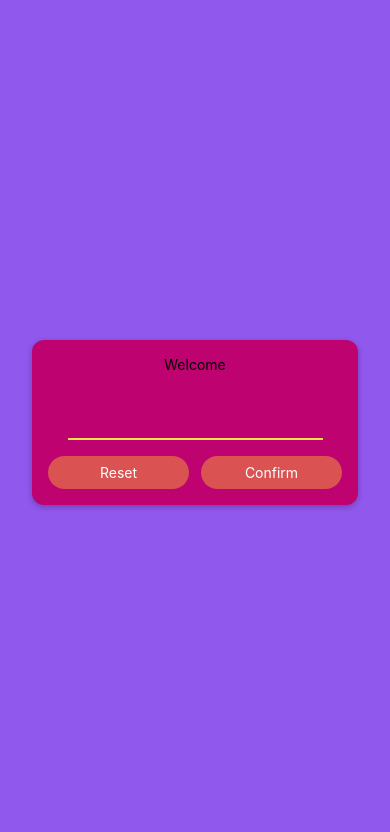
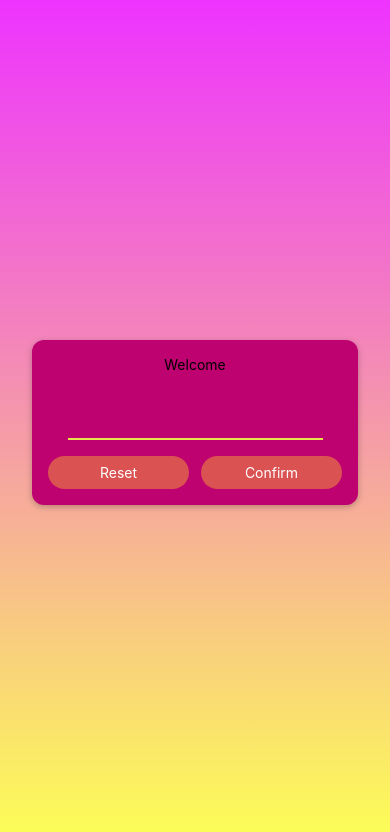
Before and after one commit to diegohdez90/native-guess-my-number, a React Native app: screen / in a window 390 px wide. Shown: the top 832 px of the page. Built offline with nearby package versions, Linux system fonts and the light colour scheme.

Commit message:
feat: add linear gradient

```diff
--- a/App.js
+++ b/App.js
@@ -1,18 +1,21 @@
-import { StyleSheet, View } from 'react-native';
+import { StyleSheet } from 'react-native';
+import { LinearGradient } from 'expo-linear-gradient';
 import RootScreen from './screen/RootScreen';
 
 export default function App() {
   return (
-    <View style={styles.container}>
+    <LinearGradient
+      colors={['#ee33ff', '#fcff55']}
+      style={styles.container}
+    >
       <RootScreen />
-    </View>
+    </LinearGradient>
   );
 }
 
 const styles = StyleSheet.create({
   container: {
     flex: 1,
-    backgroundColor: '#9158ee',
     alignItems: 'center',
     justifyContent: 'center',
     paddingHorizontal: 32,
--- a/package.json
+++ b/package.json
@@ -12,7 +12,8 @@
     "expo": "~49.0.15",
     "expo-status-bar": "~1.6.0",
     "react": "18.2.0",
-    "react-native": "0.72.6"
+    "react-native": "0.72.6",
+    "expo-linear-gradient": "~12.3.0"
   },
   "devDependencies": {
     "@babel/core": "^7.20.0"
```
Also changed, not shown: 1 other file (tests, documents, lock files or other folders).
